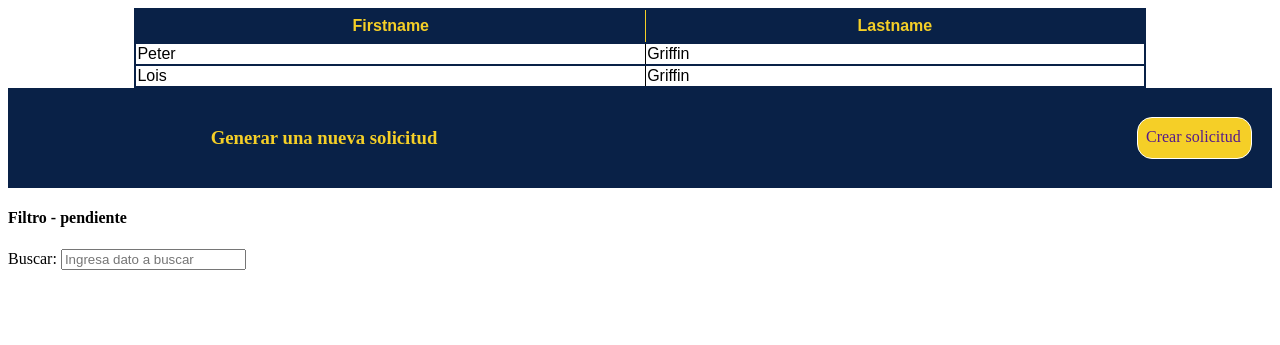
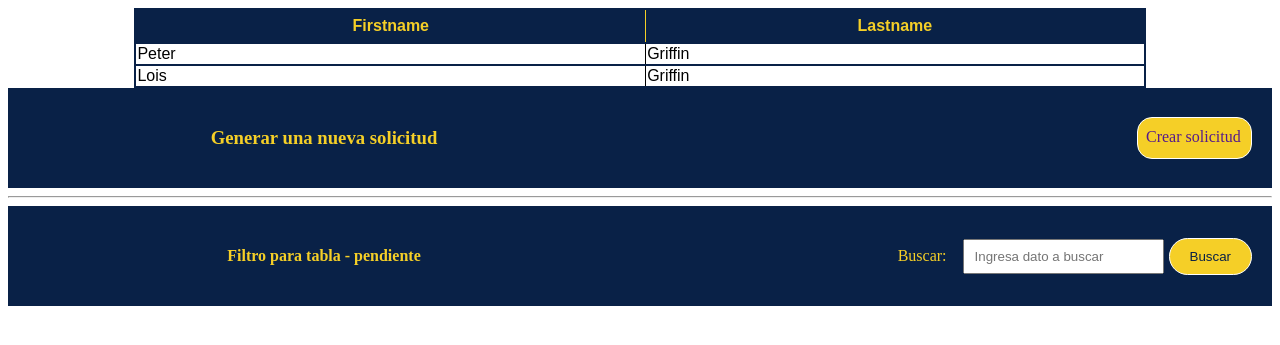
Before and after one commit to liliana954/PT_Proyecto_Terminal, a PHP site: page /tablita.html in a window 1280 px wide. Shown: the top 345 px of the page. Run offline with PHP 8.4, Linux system fonts and the light colour scheme.

Commit message:
seccion busqueda

```diff
--- a/login.html
+++ b/login.html
@@ -15,7 +15,7 @@
         </div>
 
         <div class="pantalla-mitad centrar-contenido-navbar">
-            <a href="/index.html">Inicio</a>
+            <a href="/index.html">Quienes somos</a>
             <a href="#">Servicios</a>
             <a href="#">Contacto</a>
             <a href="/login.html"> Login </a>
--- a/tabla_estilos.css
+++ b/tabla_estilos.css
@@ -118,4 +118,48 @@ table, td, th {
 }
 
 
+.seccion-busqueda{
+  width: 100%;
+  background-color: #092147;
+  color: #f5cf27;
+  height: 100px;
+  display: flex;
+  justify-content: space-between;
+}
+
+.filtrado{
+  width: 50%;
+  height: 100%;
+  display: flex;
+  justify-content: center;
+  align-items: center;
+
+}
+
+.barra-busqueda{
+  width: 50%;
+  height: 100%;
+  display: flex;
+  justify-content: flex-end;
+  align-items: center;
+
+}
+
+.boton-buscar {
+  padding: 10px 20px 10px 20px;
+  background-color: #f5cf27;
+  color: #092147;
+  margin-left: 5px;
+  margin-right: 20px;
+  border-radius: 90px;
+  border: 1px solid #fff;
+}
+
+.input-buscar-texto{
+  padding: 8px 10px;
+}
+
+.label-buscar{
+  margin-right: 1em;
+}
  /* -- Media queries para las secciones segun el tamaño -- */
--- a/tablita.html
+++ b/tablita.html
@@ -36,13 +36,16 @@
         </div>
     </div>
 
+    <hr>
+
     <div class="seccion-busqueda">
         <div class="filtrado">
-            <h4> Filtro - pendiente </h4>
+            <h4> Filtro para tabla - pendiente </h4>
         </div>
         <div class="barra-busqueda">
-            <label for="Buscar"> Buscar: </label>
-            <input type="text" placeholder="Ingresa dato a buscar">
+            <label for="Buscar" class="label-buscar"> Buscar: </label>
+            <input type="text" class="input-buscar-texto" placeholder="Ingresa dato a buscar">
+            <button type="submit" class="boton-buscar">Buscar</button>
         </div>
     </div>
 
```
